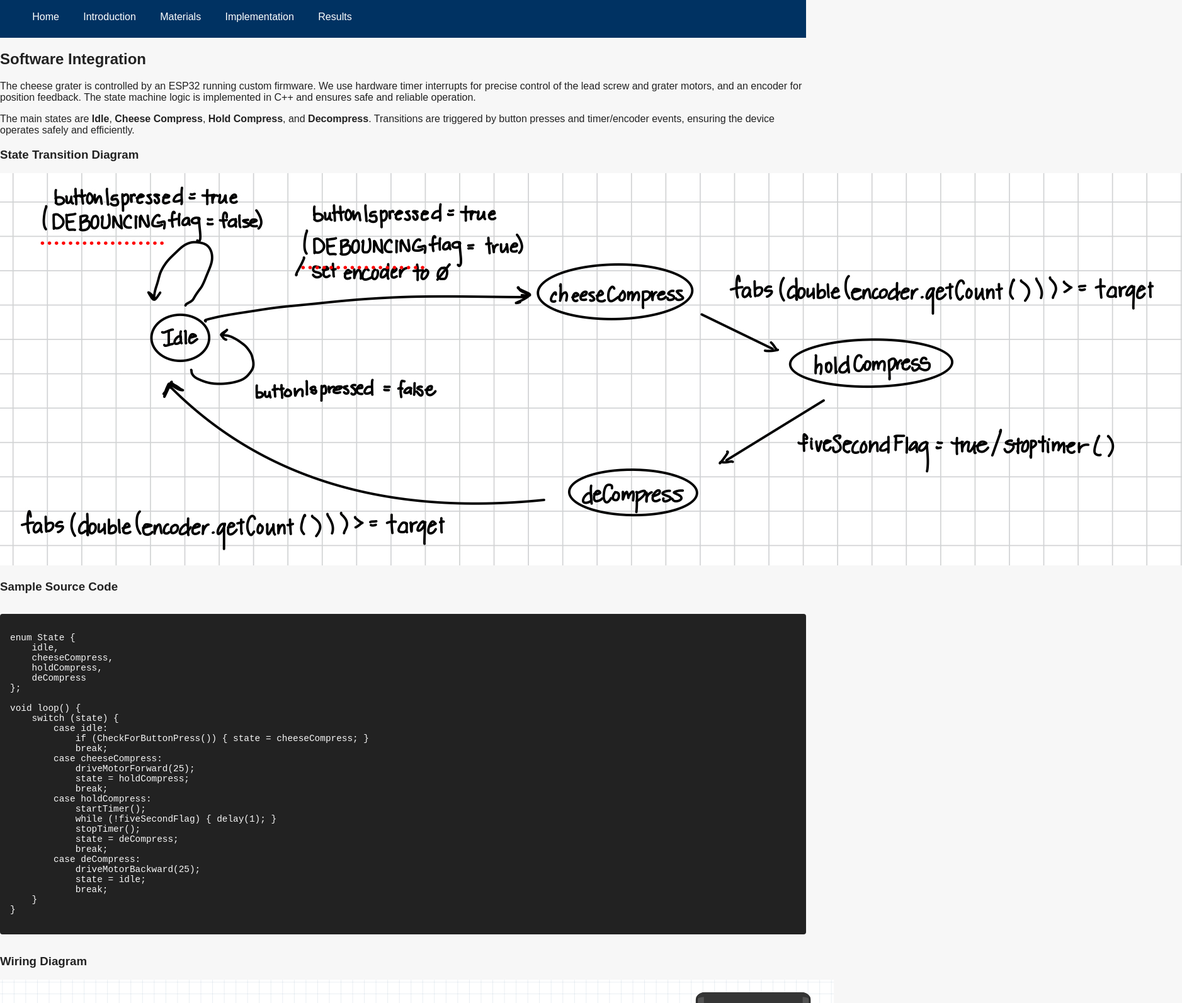
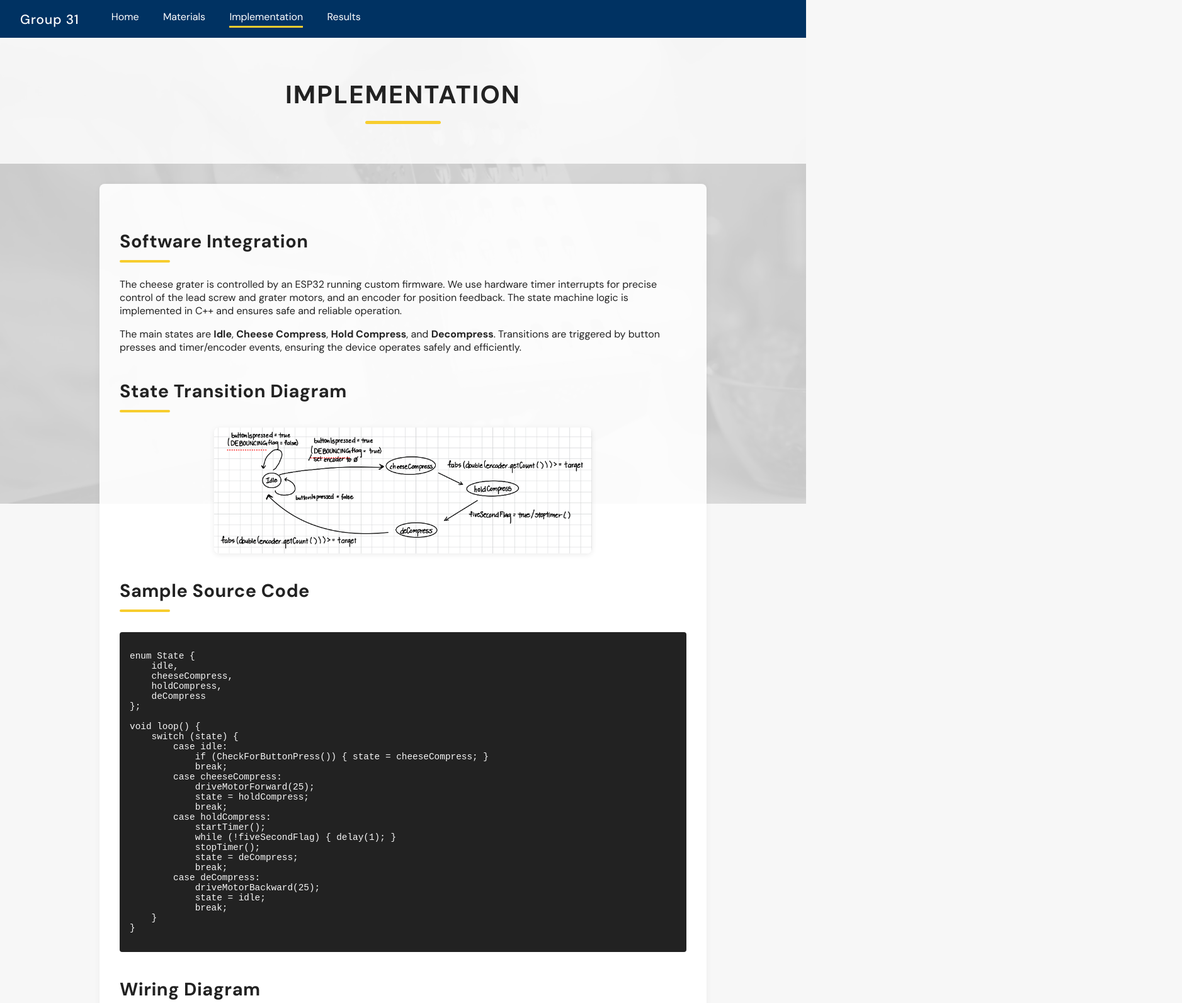
Before and after one commit to sakakabota/cheesegrater, a plain HTML site: page implementation.html in a window 1280 px wide. Shown: the top 1593 px of the page at 63% size, 1877 px wide, since content can reach past the window. Drawn offline with Linux system fonts and the light colour scheme.

Commit message:
Update implementation.html

```diff
--- a/implementation.html
+++ b/implementation.html
@@ -4,17 +4,24 @@
     <meta charset="UTF-8">
     <title>Implementation - Cheese Grater Project</title>
     <link rel="stylesheet" href="style.css">
+    <link href="https://fonts.googleapis.com/css2?family=DM+Sans:wght@400;500;700&display=swap" rel="stylesheet">
 </head>
 <body>
+    <div class="background-image"></div>
     <nav>
+        <span class="site-title">Group 31</span>
         <a href="index.html">Home</a>
-        <a href="introduction.html">Introduction</a>
         <a href="materials.html">Materials</a>
-        <a href="implementation.html">Implementation</a>
+        <a href="implementation.html" class="active">Implementation</a>
         <a href="results.html">Results</a>
     </nav>
-    <div class="content">
-        <h2>Software Integration</h2>
+    <div class="header-section">
+        <div class="main-title">IMPLEMENTATION</div>
+        <div class="yellow-bar"></div>
+    </div>
+    <div class="page-content">
+        <div class="section-title">Software Integration</div>
+        <div class="section-bar"></div>
         <p>
             The cheese grater is controlled by an ESP32 running custom firmware.
             We use hardware timer interrupts for precise control of the lead screw and grater motors,
@@ -26,9 +33,11 @@
             Transitions are triggered by button presses and timer/encoder events, ensuring the device
             operates safely and efficiently.
         </p>
-        <h3>State Transition Diagram</h3>
-        <img src="assets/state_diagram.png" alt="State Diagram" class="state-diagram">
-        <h3>Sample Source Code</h3>
+        <div class="section-title">State Transition Diagram</div>
+        <div class="section-bar"></div>
+        <img src="assets/state_diagram.png" alt="State Diagram" class="hero-image">
+        <div class="section-title">Sample Source Code</div>
+        <div class="section-bar"></div>
         <div class="code-block">
 <pre>
 enum State {
@@ -61,8 +70,9 @@ void loop() {
 }
 </pre>
         </div>
-        <h3>Wiring Diagram</h3>
-        <img src="assets/circuit_diagram.png" alt="Circuit Diagram" class="diagram">
+        <div class="section-title">Wiring Diagram</div>
+        <div class="section-bar"></div>
+        <img src="assets/circuit_diagram.png" alt="Circuit Diagram" class="hero-image">
     </div>
 </body>
 </html>
```
